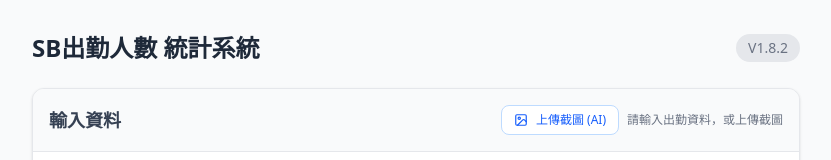
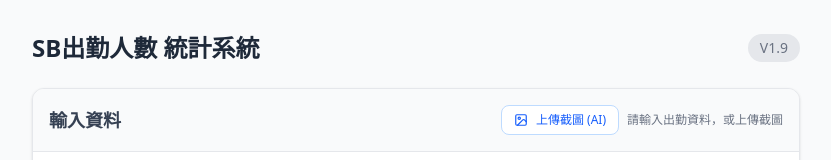
Before and after one commit to ChiuChuiJen/SBPD, a React (Vite) app: page / in a window 1280 px wide. Shown: the top 160 px of the page, without its empty margins (224-1055 px from the left). Built offline with nearby package versions, Linux system fonts and the light colour scheme.

Commit message:
Add files via upload

```diff
--- a/src/App.tsx
+++ b/src/App.tsx
@@ -66,7 +66,7 @@ export default function App() {
       official: getSum(/(?:公假|公)[:：\s*xX]*(\d+)?/g, 1),
       return: getSum(/(?:回國|回)[:：\s*xX]*(\d+)?/g, 1),
       absent: getSum(/(?:未到|未)[:：\s*xX]*(\d+)?/g, 1),
-      late: getSum(/(?:晚到|晚)[:：\s*xX]*(\d+)?/g, 1),
+      late: getSum(/(?:晚到|晚|遲到|遲)[:：\s*xX]*(\d+)?/g, 1),
       maternity: getSum(/(?:陪產假|陪產|產)[:：\s*xX]*(\d+)?/g, 1),
       marriage: getSum(/(?:結婚|婚假|婚)[:：\s*xX]*(\d+)?/g, 1),
       funeral: getSum(/(?:喪假|喪)[:：\s*xX]*(\d+)?/g, 1),
@@ -171,7 +171,7 @@ SB: ${result.actual}/${result.expected}   ${rateNum}%`;
   const isCountValid = () => {
     if (!result) return true;
     const { expected, actual, counts } = result;
-    // 假別總和 (不包含加班與晚到，因為這兩者通常包含在實到或應到中，不屬於缺勤假別)
+    // 假別總和 (不包含加班，因為加班通常不屬於缺勤假別)
     const leaveSum =
       counts.annual +
       counts.personal +
@@ -180,6 +180,7 @@ SB: ${result.actual}/${result.expected}   ${rateNum}%`;
       counts.official +
       counts.return +
       counts.absent +
+      counts.late +
       counts.maternity +
       counts.marriage +
       counts.funeral;
@@ -202,7 +203,7 @@ SB: ${result.actual}/${result.expected}   ${rateNum}%`;
         {/* Header */}
         <div className="flex items-center justify-between">
           <h1 className="text-2xl font-bold text-gray-800">SB出勤人數 統計系統</h1>
-          <span className="text-sm font-medium text-gray-500 bg-gray-200 px-3 py-1 rounded-full">V1.8.2</span>
+          <span className="text-sm font-medium text-gray-500 bg-gray-200 px-3 py-1 rounded-full">V1.9</span>
         </div>
 
         {/* Input Section */}
@@ -287,6 +288,7 @@ SB: ${result.actual}/${result.expected}   ${rateNum}%`;
                       result.counts.official +
                       result.counts.return +
                       result.counts.absent +
+                      result.counts.late +
                       result.counts.maternity +
                       result.counts.marriage +
                       result.counts.funeral
```
